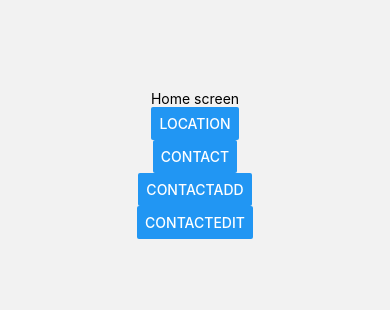
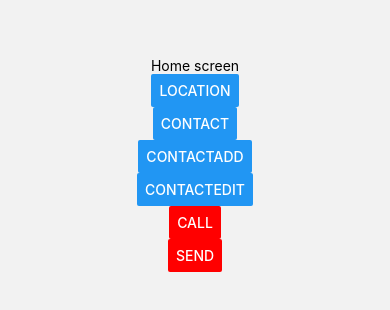
Before and after one commit to CallumKirkman/UniSafetyApp, a React Native app: screen /Home in a window 390 px wide. Shown: the part 258-568 px from the top of the page. Built offline with nearby package versions, Linux system fonts and the light colour scheme.

Commit message:
Add calling & texting code to home screen

```diff
--- a/app/screens/HomeScreen.js
+++ b/app/screens/HomeScreen.js
@@ -1,7 +1,27 @@
 import React from "react";
 import { Text, View, Button } from "react-native";
 
+import Colour from "../static/Colour";
+
+//Calling
+import * as Linking from "expo-linking";
+//Texting
+import * as SMS from "expo-sms";
+
 const Home = ({ navigation }) => {
+  //Calling
+  const callNumber = async () => {
+    Linking.openURL("tel://+07928248043");
+  };
+
+  //Texting
+  const sendSMS = async () => {
+    const { result } = await SMS.sendSMSAsync(
+      ["7928248043", "7974730693"],
+      "Ignore this please, just testing my applications automated texting feature :)"
+    );
+  };
+
   return (
     <View
       style={{
@@ -25,6 +45,9 @@ const Home = ({ navigation }) => {
         title="ContactEdit"
         onPress={() => navigation.navigate("ContactEdit")}
       />
+
+      <Button title="Call" color={Colour.red} onPress={callNumber} />
+      <Button title="Send" color={Colour.red} onPress={sendSMS} />
     </View>
   );
 };
--- a/package.json
+++ b/package.json
@@ -12,6 +12,7 @@
     "@react-navigation/native-stack": "^6.6.1",
     "@react-navigation/stack": "^6.2.1",
     "expo": "~44.0.0",
+    "expo-sms": "~10.1.0",
     "expo-status-bar": "~1.2.0",
     "react": "17.0.1",
     "react-dom": "17.0.1",
@@ -21,7 +22,9 @@
     "react-native-maps": "0.29.4",
     "react-native-safe-area-context": "^4.2.4",
     "react-native-screens": "^3.13.1",
-    "react-native-web": "0.17.1"
+    "react-native-sms": "^1.11.0",
+    "react-native-web": "0.17.1",
+    "expo-linking": "~3.0.0"
   },
   "devDependencies": {
     "@babel/core": "^7.12.9"
```
Also changed, not shown: 1 other file (tests, documents, lock files or other folders).
